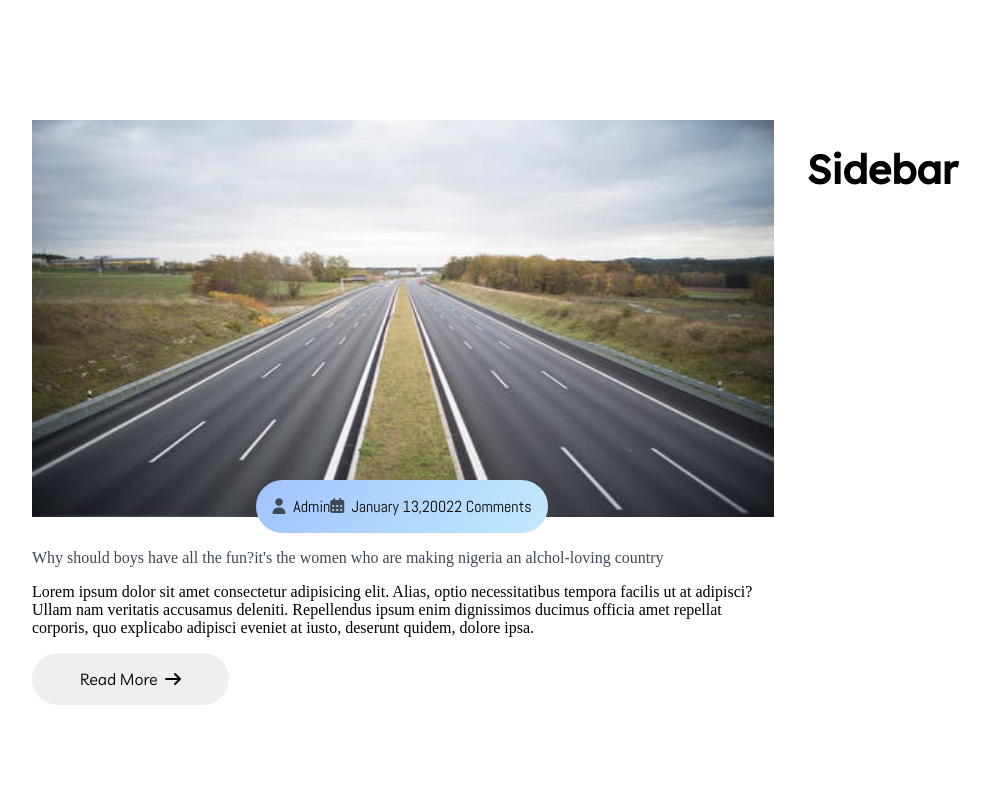
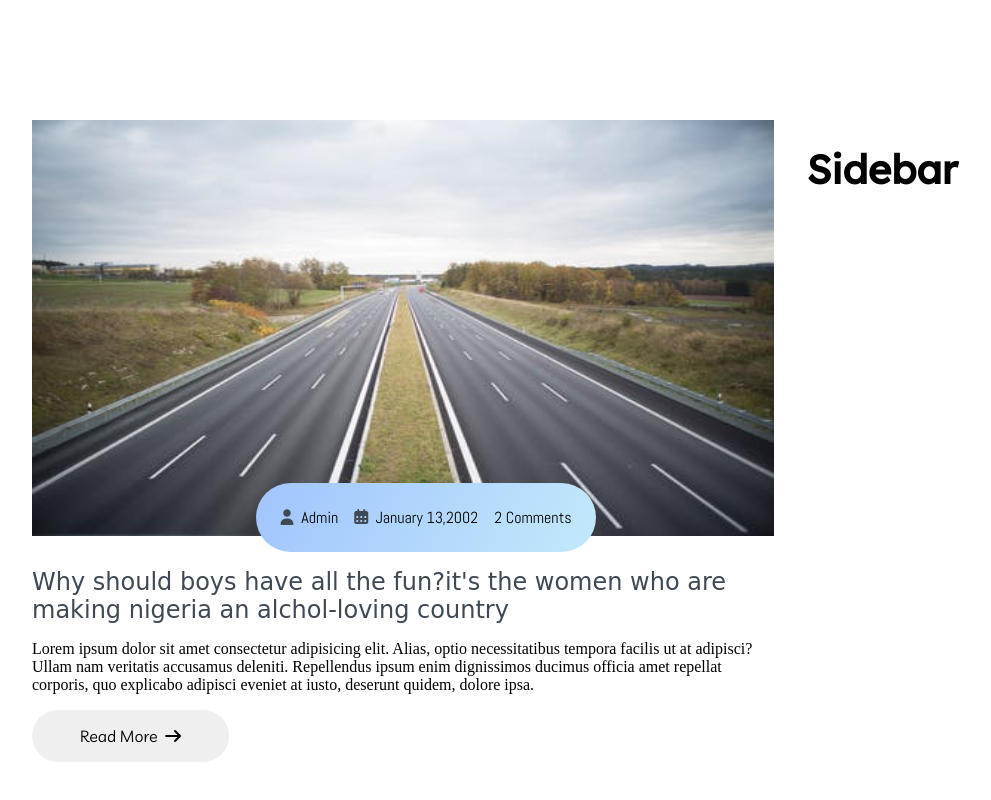
Before and after one commit to victory-nwawunze/Blog-website, a plain HTML site: page index.html in a window 1280 px wide. Shown: the part 1656-2456 px from the top of the page, without its empty margins (64-1055 px from the left). Drawn offline with Linux system fonts and the light colour scheme; a web font is replaced by a local one.

Commit message:
creating blog posts

```diff
--- a/css/style.css
+++ b/css/style.css
@@ -240,6 +240,13 @@ main .site-content .post-content>.post-image .img{
 main .site-content .post-content>.post-image .img:hover{
 transform: scale(1.3);
 }
+main .site-content .post-content>.post-image .post-info span{
+    margin: 0.5rem;
+}
+main .post-content .post-title a{
+    font-family: var(--Anton);
+    font-size: 1.5rem;
+}
 /* Site content */
 /* Blog Carousel */
 /* Site title */
```
